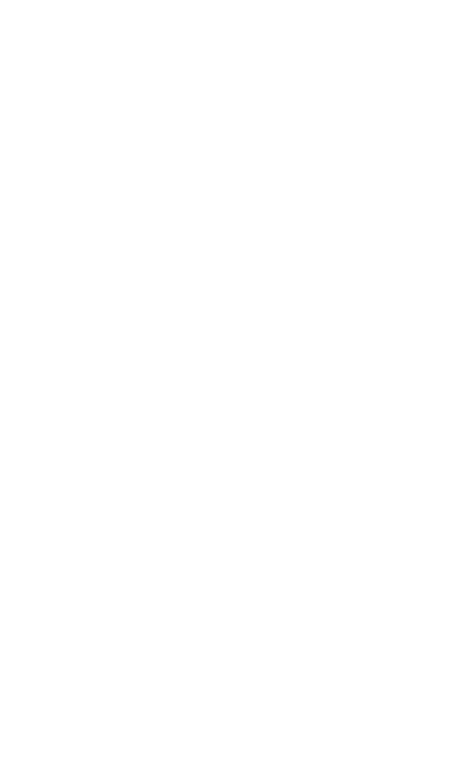
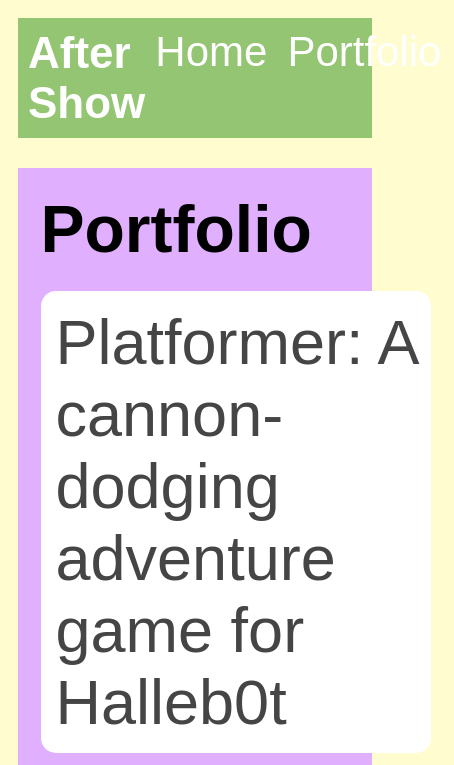
Before and after one commit to Loveingtom13/Loveingtom13.github.io, a plain HTML site: page portfolio.html in a window 390 px wide. Shown: the top 765 px of the page, 454 px wide, since content can reach past the window. Drawn offline with Linux system fonts and the light colour scheme.

Commit message:
add portfolio page to website

```diff
--- a/portfolio.html
+++ b/portfolio.html
@@ -0,0 +1,41 @@
+<!DOCTYPE html>
+<html>
+  <head>
+    <title>Side Show</title>
+    <link rel="stylesheet" href="style.css" />
+  </head>
+
+  <body>
+    <!-- All content goes here -->
+    <div id="all-contents">
+        <nav>
+            <h1>After Show</h1>
+            <ul id="nav-ul">
+              <li class="nav-li">
+                <a href="index.html">Home</a>
+              </li>
+              <li class="nav-li">
+                <a href="portfolio.html">Portfolio</a>
+              </li>
+            </ul>
+          </nav>
+          <main>
+            <div class="content">
+              <h1>Portfolio</h1>
+              <ul id="portfolio">
+                <li>
+                    <a href="projects/platformer/">Platformer: A cannon-dodging adventure game for Halleb0t</a>
+                  </li>
+                  <li>
+                    <a href="projects/bouncing-box/">Bouncing Box: A fun introduction to web game development</a>
+                  </li>
+                  <li>
+                    <a href="projects/circularity/">Circularity: A poetic motion experiment with circles</a>
+                  </li>
+              </ul>
+            </div>
+          </main>
+      </div>
+    </div>
+  </body>
+</html>
--- a/style.css
+++ b/style.css
@@ -74,3 +74,79 @@ main {
 h2, h3 {
     margin: 0px;
 }
+
+/* Portfolio styles */
+.content h1 {
+    color: black;
+  }
+
+  #portfolio {
+    list-style-type: none;
+    padding-left: 0;
+  }
+
+  #portfolio li {
+    background: #fff;
+    padding: 10px;
+    border-radius: 10px;
+    margin-bottom: 10px;
+  }
+
+  #portfolio li:hover {
+    background: #eee;
+  }
+
+  #portfolio a {
+    text-decoration: none;
+    color: #454545;
+  }
+
+  /* responsive web design */
+@media screen and (min-width: 120px) and (max-width: 1080px) {
+    main {
+      height: 100ch;
+      zoom: 1.5;
+      display: grid;
+    }
+
+    h1 {
+      font-size: 44px;
+    }
+
+    h2 {
+      font-size: 42px;
+    }
+
+    h3 {
+      font-size: 36px;
+    }
+
+    #all-contents {
+      height: 100ch;
+      margin: none;
+    }
+
+    a {
+      font-size: 42px;
+    }
+
+    .sidebar {
+      margin-right: 0px;
+      justify-content: center;
+      align-items: center;
+    }
+
+    .sidebar-img {
+      width: 100%;
+    }
+
+    p,
+    li {
+      font-size: 24px;
+    }
+
+    .content {
+      align-content: center;
+      justify-content: center;
+    }
+  }
```
